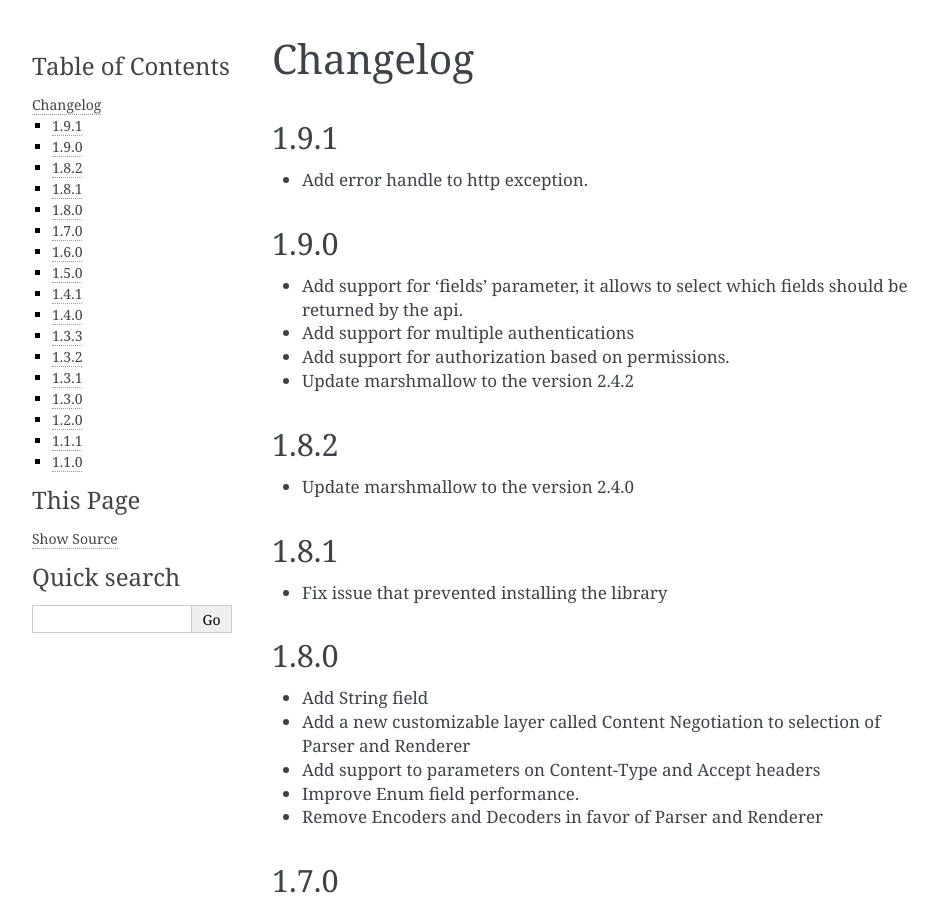
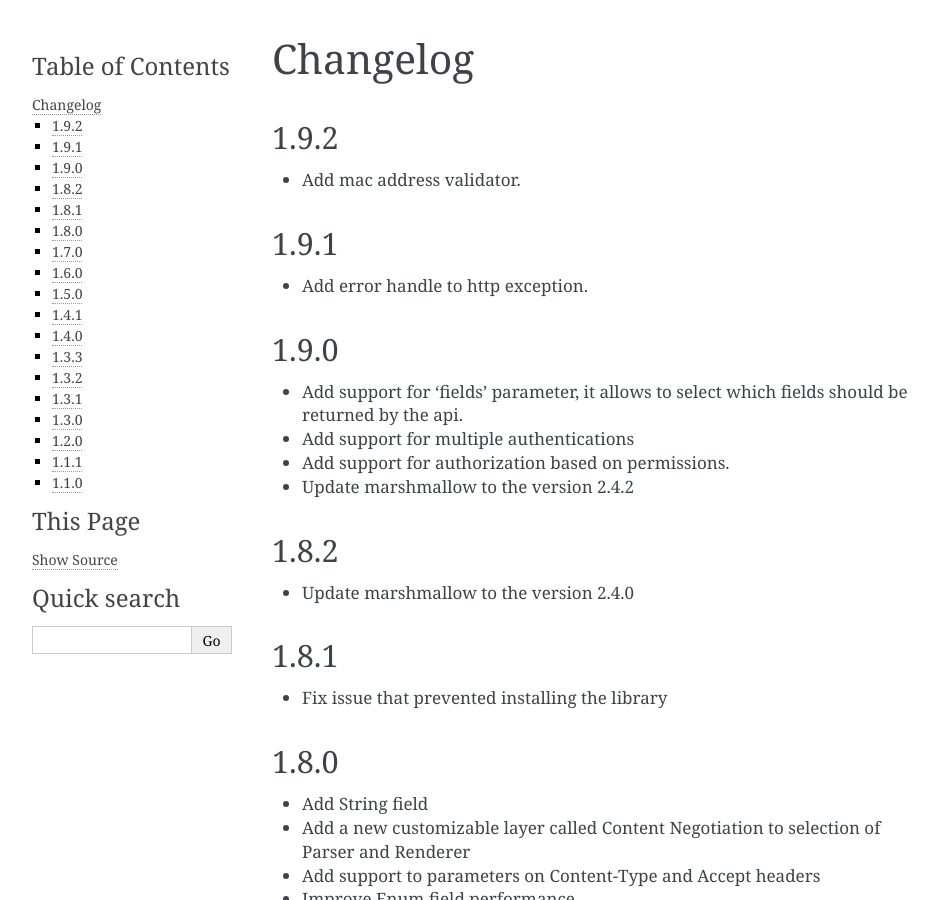
Before and after one commit to viniciuschiele/flask-io, a Sphinx documentation site: the page built from docs/changelog.rst, in a window 1280 px wide and 900 px high. Shown: the whole window, without its empty margins (148-1086 px from the left). Built offline with Sphinx 7.4.7, drawn with Linux system fonts in a browser that asks for light colours.

Commit message:
Release 1.9.2

```diff
--- a/CHANGELOG.rst
+++ b/CHANGELOG.rst
@@ -1,5 +1,9 @@
 Changelog
 ---------
+
+1.9.2
+++++++++++++++++++
+- Add mac address validator.
 
 1.9.1
 ++++++++++++++++++
--- a/docs/conf.py
+++ b/docs/conf.py
@@ -61,7 +61,7 @@ author = 'Vinicius Chiele'
 #
 # The short X.Y version.
 # The full version, including alpha/beta/rc tags.
-version = release = '1.9.1'
+version = release = '1.9.2'
 
 # The language for content autogenerated by Sphinx. Refer to documentation
 # for a list of supported languages.
--- a/setup.py
+++ b/setup.py
@@ -2,7 +2,7 @@ from setuptools import setup
 
 setup(
     name='flask-io',
-    version='1.9.1',
+    version='1.9.2',
     packages=['flask_io'],
     url='https://github.com/viniciuschiele/flask-io',
     license='MIT',
```
